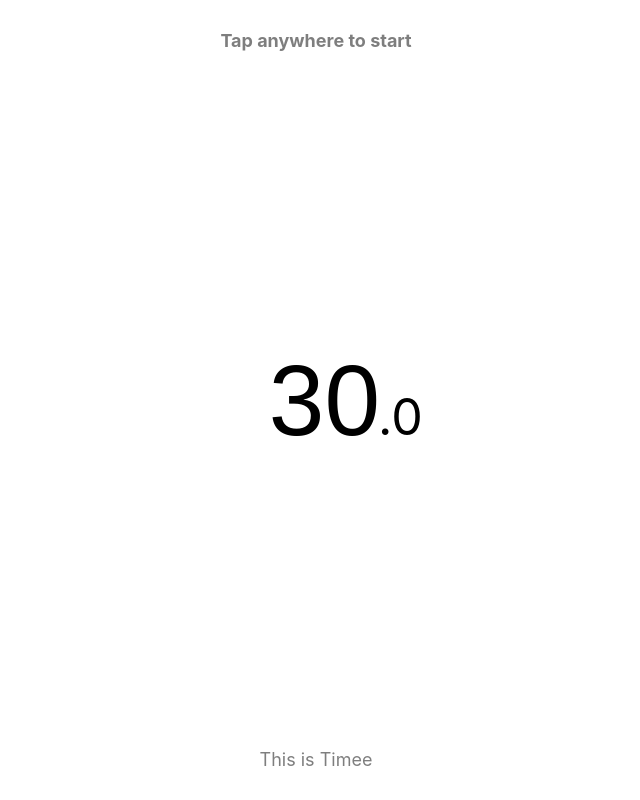
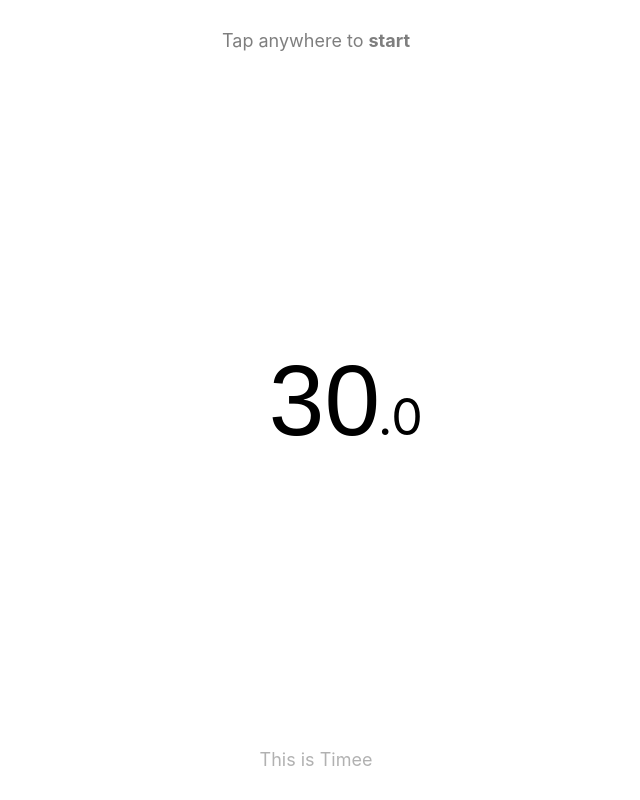
Before and after one commit to pereznieto/timee, a React (Create React App) app: page / in a window 1280 px wide. Shown: the whole page, without its empty margins (324-964 px from the left). Built offline with nearby package versions, Linux system fonts and the light colour scheme.

Commit message:
Further improve helper text style

```diff
--- a/src/components/Timer/Timer.module.scss
+++ b/src/components/Timer/Timer.module.scss
@@ -3,6 +3,7 @@
   width: 100vw;
   height: 100vh;
   cursor: pointer;
+  user-select: none;
 }
 
 .progressWrapper {
@@ -34,11 +35,10 @@
 .helperText {
   margin-top: 30px;
   opacity: 0.5;
-  font-weight: 700;
 }
 
-.numberWrapper {
-  user-select: none;
+.helperAction {
+  font-weight: 700;
 }
 
 .secondsInput {
@@ -85,5 +85,5 @@
 
 .footer {
   margin-bottom: 30px;
-  opacity: 0.5;
+  opacity: 0.3;
 }
--- a/src/components/Timer/Timer.tsx
+++ b/src/components/Timer/Timer.tsx
@@ -35,7 +35,7 @@ const Timer = () => {
     isRunning ? TICK_SPEED : null
   )
 
-  const pauseOrPlay = () => {
+  const pauseOrPlay = (): void => {
     if (timeLeft === 0) {
       setTimeLeft(duration)
     } else if (isRunning) {
@@ -43,22 +43,20 @@ const Timer = () => {
     setIsRunning((isCurrentlyRunning) => !isCurrentlyRunning)
   }
 
-  const getHelperText = () => {
-    const tapTo = 'Tap anywhere to'
-
+  const getHelperAction = (): string => {
     if (isRunning) {
-      return `${tapTo} pause`
+      return 'pause'
     }
 
     if (timeLeft === 0) {
-      return `${tapTo} restart`
+      return 'restart'
     }
 
     if (timeLeft < duration) {
-      return `${tapTo} resume`
+      return 'resume'
     }
 
-    return `${tapTo} start`
+    return 'start'
   }
 
   return (
@@ -72,8 +70,11 @@ const Timer = () => {
         )}
       </div>
       <div className={styles.timer}>
-        <div className={styles.helperText}>{getHelperText()}</div>
-        <div className={styles.numberWrapper}>
+        <div className={styles.helperText}>
+          Tap anywhere to{' '}
+          <span className={styles.helperAction}>{getHelperAction()}</span>
+        </div>
+        <div>
           <input
             className={styles.secondsInput}
             title="Edit duration"
```
